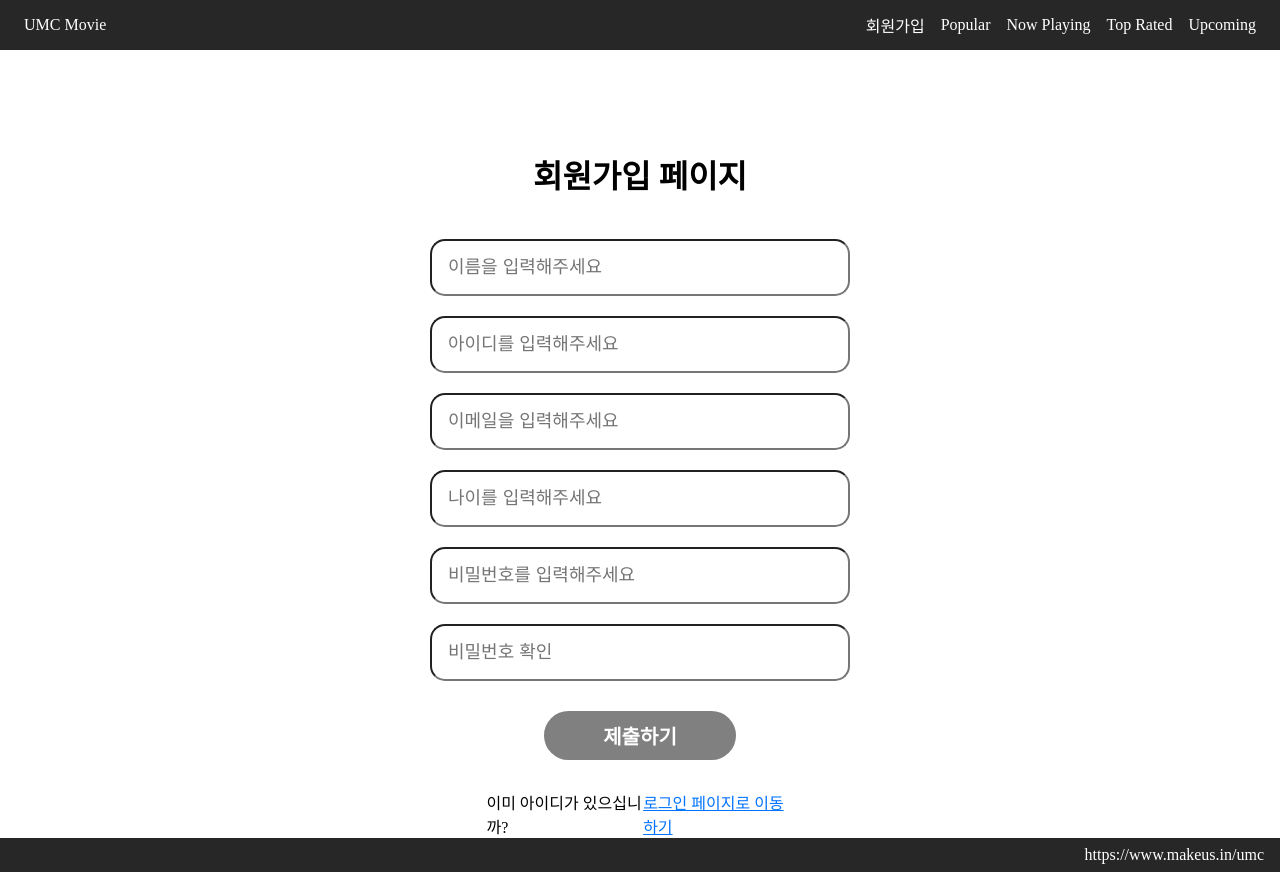
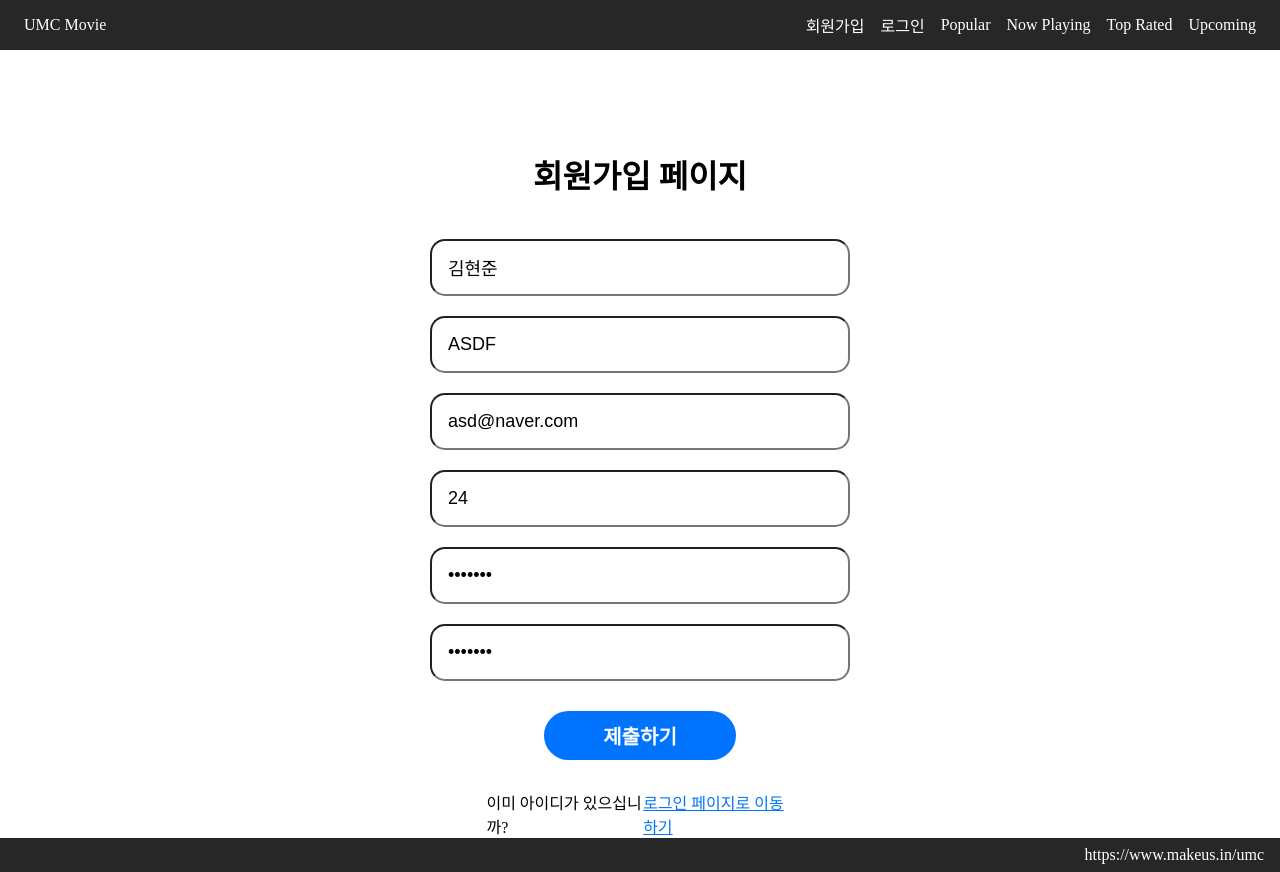
Before and after one commit to hyeonjun0630/UMC_React, a React (Vite) app in the folder week3/: page /signup in a window 1280 px wide. Built offline with nearby package versions, Linux system fonts and the light colour scheme.

Commit message:
나 정말 많은 일이 있었어

```diff
--- a/week3/src/App.jsx
+++ b/week3/src/App.jsx
@@ -2,14 +2,17 @@ import styled from "styled-components";
 import {Outlet} from "react-router-dom";
 import {Footer, Header} from "./pages/Fixed.jsx";
 import "./App.css"
+import {UserContextProvider} from "./UserContext.jsx";
 
 function App() {
     return (
+      <UserContextProvider>
         <AppRoot>
           <Header/>
           <Outlet/>
           <Footer/>
         </AppRoot>
+      </UserContextProvider>
     );
   }
 
--- /dev/null
+++ b/week3/src/UserContext.jsx
@@ -0,0 +1,70 @@
+import {createContext, useCallback, useContext, useEffect, useState} from "react";
+
+const UserContext = createContext({ }) // 원래는 이렇게 하면 안됩니다!!
+
+export const useUserContext = () => useContext(UserContext)
+
+export const UserContextProvider = ({ children }) => {
+  const [token, setToken] = useState(localStorage.getItem("token"))
+  const [user,  setUser] = useState(null)
+
+  const login = useCallback(async (id, pw) => {
+    const body = JSON.stringify({
+      username: id,
+      password: pw
+    })
+    // JSON.stringify덕분에 오브젝트가 다음과 같은 문자열 형태로 저장될 수 있다. -> "{ "username": "asdfasd", "password": "ASDFASDFASDF" }"
+
+    // await fetch() 의 리턴 타입은 Promise<Response> 입니다.
+    // Promise 는, 지금 당장이 아닌 미래의 언젠가 Response(꺽쇠괄호 안의 타입) 를 리턴한다는 '약속'을 표현하는 오브젝트.
+    // 네트워크 요청은 실행 즉시 응답이 돌아오지 않고 시간이 조금 걸리기 때문에, '미래'라고 표현함.
+    // 다만, 이 미래가 도래할 때까지 단순히 '기다리면', JS 로직이 중지되기 때문에 페이지가 '응답없음' 상태가 됨.
+    // 그렇기 때문에 '비동기'적으로 코드를 실행해야하며, 그것이 Promise 의 역할.
+
+    // 물론 Promise 는 단순히 약속이기 때문에, 지금 당장 값을 가져올 수 있어야 하겠죠?
+    // 그래서 이 약속의 때가 도래할 때까지 기다리는 방법에 두 가지가 있습니다:
+
+    // - async 함수 안에서 await 사용하기
+    // - .then() 사용하기
+    const loginResponse = await fetch("http://localhost:8080/auth/login", { method: "POST", body, headers: { "Content-Type": "application/json"} })
+    if (loginResponse.status === 401)
+      throw Error({ status: 401, at: "login" })
+
+    const { token } = await loginResponse.json()
+
+    setToken(token)
+    localStorage.setItem("token", token)
+  }, [])
+
+  const logout = useCallback(() => {
+    setToken(null)
+    setUser(null)
+    localStorage.removeItem("token")
+  }, [])
+
+  useEffect(() => {
+    if (!token) return
+
+    const async = async () => {
+      const myInfoResponse = await fetch(
+        "http://localhost:8080/auth/me",
+        {method: "GET", headers: {"Authorization": `Bearer ${token}`, "Content-Type": "application/json"}}
+      )
+
+      if (myInfoResponse.status !== 200)
+        throw Error({status: myInfoResponse.status, at: "me"})
+
+      const me = await myInfoResponse.json()
+      // me 는 username, name, age, email 을 가지는 오브젝트.
+
+      setUser(me)
+    }
+    async().then()
+  }, [token])
+
+  return (
+    <UserContext.Provider value={{ token, setToken, login, logout, user }}>
+      {children}
+    </UserContext.Provider>
+  )
+}
--- a/week3/src/pages/Fixed.jsx
+++ b/week3/src/pages/Fixed.jsx
@@ -1,22 +1,41 @@
 import styled from "styled-components";
 import {Link, useLocation} from "react-router-dom";
+import {useUserContext} from "../UserContext.jsx";
+import PropTypes from "prop-types";
 
 export const Header = () => {
-  const location = useLocation()
+  const { token, logout } = useUserContext()
 
   return (
     <HeaderRoot>
-      <HeaderTitle><HeaderAnchor to={"/"} selected={location.pathname === "/"}>UMC Movie</HeaderAnchor></HeaderTitle>
+      <HeaderTitle><HeaderItem to={"/"}>UMC Movie</HeaderItem></HeaderTitle>
 
       <Spacer/>
 
-      <HeaderAnchor to={"/signUp"} selected={location.pathname === "/signUp"}>회원가입</HeaderAnchor>
-      <HeaderAnchor to={"/popular"} selected={location.pathname === "/popular"}>Popular</HeaderAnchor>
-      <HeaderAnchor to={"/nowplaying"} selected={location.pathname === "/nowplaying"}>Now Playing</HeaderAnchor>
-      <HeaderAnchor to={"/toprated"} selected={location.pathname === "/toprated"}>Top Rated</HeaderAnchor>
-      <HeaderAnchor to={"/upcoming"} selected={location.pathname === "/upcoming"}>Upcoming</HeaderAnchor>
+      {token ?
+        <>
+          <HeaderAnchor to={""} onClick={logout}>로그아웃</HeaderAnchor>
+        </> :
+        <>
+          <HeaderItem to={"/signUp"}>회원가입</HeaderItem>
+          <HeaderItem to={"/login"}>로그인</HeaderItem>
+        </>
+      }
+      <HeaderItem to={"/popular"}>Popular</HeaderItem>
+      <HeaderItem to={"/nowplaying"}>Now Playing</HeaderItem>
+      <HeaderItem to={"/toprated"}>Top Rated</HeaderItem>
+      <HeaderItem to={"/upcoming"}>Upcoming</HeaderItem>
     </HeaderRoot>
   )
+}
+
+const HeaderItem = props => {
+  const location = useLocation()
+  return <HeaderAnchor to={props.to} selected={location.pathname === props.to}>{props.children}</HeaderAnchor>
+}
+HeaderItem.propTypes = {
+  to: PropTypes.string,
+  children: PropTypes.node
 }
 
 const HeaderRoot = styled.div`
--- a/week3/src/pages/Intro.jsx
+++ b/week3/src/pages/Intro.jsx
@@ -3,8 +3,14 @@ import styled from "styled-components";
 import {useCallback, useEffect, useState} from "react";
 import {Movie} from "./Movies.jsx";
 import {TMDB} from "../utils/TheMovieDatabaseApi.js";
+import {useUserContext} from "../UserContext.jsx";
 
 export const Intro = () => {
+  const { token, user } = useUserContext()
+  // user?.name => user 가 null 이거나 undefined 이면 undefined, 그렇지 않으면 user.name 입니다.
+  // a ?? b => a 가 null 이거나 undefined 이면 b, 그렇지 않으면 a 입니다.
+  const message = !token ? "환영합니다!" : user?.name ? `${user.name}님 환영합니다.` : "사용자 데이터를 가져오는 중입니다."
+
   const [query, setQuery] = useState("")
   const [searchResults, setSearchResults] = useState([])
   const [searching, setSearching] = useState(false)
@@ -35,7 +41,7 @@ export const Intro = () => {
 
   return (
     <>
-      <IntroContent>환영합니다</IntroContent>
+      <IntroContent>{message}</IntroContent>
       <Back>
         <BackContent>🎬 Find your movies!</BackContent>
         <TextBox onChange={(event) => setQuery(event.target.value)}></TextBox>
--- a/week3/src/pages/LoginPage.jsx
+++ b/week3/src/pages/LoginPage.jsx
@@ -1,6 +1,7 @@
 import {useMemo, useState} from "react";
 import styled from "styled-components";
 import {useNavigate} from "react-router-dom";
+import {useUserContext} from "../UserContext.jsx";
 
 const Container = styled.div`
   display: flex;
@@ -46,32 +47,34 @@ const ErrorMessage = styled.div`
   text-align: start;
 `;
 
-const emailRegex = /^[a-zA-Z0-9._-]+@[a-zA-Z0-9.-]+\.[a-zA-Z]{2,4}$/;
+const idRegex = /^[a-zA-Z0-9]{1,12}$/;
 const passwordRegex =
   /^(?=.*[A-Za-z])(?=.*\d)(?=.*[$@$!%*#?&])[A-Za-z\d$@$!%*#?&]{4,12}$/;
 
 const LoginPage = () => {
   const navigate = useNavigate();
 
+  const { login } = useUserContext()
+
   // const [inputValue, setInputValue] = useState({ // 기존부분
   //   email: "",
   //   password: "",
   // });
 
-  const [email, setEmail] = useState("")
+  const [id, setId] = useState("")
   const [password, setPassword] = useState("")
 
   const [emailTouched, setEmailTouched] = useState(null)
   const [passwordTouched, setPasswordTouched] = useState(null)
 
-  const emailInvalid = useMemo(() => {
-    if (email === "")
-      return "이메일을 입력해주세요!"
-    if (!emailRegex.test(email))
-      return "올바른 이메일 형식을 입력해주세요!"
+  const idInValid = useMemo( () => {
+    if (id === "")
+      return "아이디를 입력해주세요!"
+    if (!idRegex.test(id))
+      return "올바른 아이디를 입력해주세요!"
 
     return null
-  }, [email])
+  }, [id])
 
   const passwordInvalid = useMemo(() => {
     if (password === "")
@@ -83,20 +86,29 @@ const LoginPage = () => {
   }, [password])
 
   const formValid = useMemo(
-    () => !emailInvalid && !passwordInvalid,
-    [emailInvalid, passwordInvalid]
+    () => !idInValid && !passwordInvalid,
+    [idInValid, passwordInvalid]
   )
 
-  const LogInClick = () => {
+  const clearForm = () => {
+    setId("")
+    setPassword("")
+    setEmailTouched(null)
+    setPasswordTouched(null)
+  }
+
+  const LogInClick = async () => {
     if (formValid) {
-      alert("로그인에 성공하였습니다.");
-      const user = { email, password };
-      console.log("유저정보", user);
-      navigate("/");
+      try {
+        await login(id, password)
+        alert("로그인에 성공하였습니다.");
+        navigate("/");
+      } catch (e) {
+        alert("로그인에 실패하였습니다.");
+      }
     } else {
-      console.log("로그인에 실패하였습니다.");
-      alert("로그인에 실패하였습니다.");
-      window.location.reload(); // 페이지 새로고침
+      alert("필드에 이상한 값이 있습니다.");
+      clearForm()
     }
   };
 
@@ -105,16 +117,16 @@ const LoginPage = () => {
       <h1>로그인 페이지</h1>
       <FormContainer>
         <StyleInput
-          type="email"
-          placeholder="이메일을 입력해주세요"
-          // value={inputValue.email}
-          value={email}
+          type="text"
+          placeholder="아이디를 입력해주세요"
+          // value={inputValue.id}
+          value={id}
           onBlur={() => setEmailTouched(true)}
           onChange={(event) =>
-            // setInputValue({ ...inputValue, email: event.target.value })
-            setEmail(event.target.value)}
+            // setInputValue({ ...inputValue, id: event.target.value })
+            setId(event.target.value)}
         />
-        {emailInvalid && emailTouched && <ErrorMessage>{emailInvalid}</ErrorMessage>}
+        {idInValid && emailTouched && <ErrorMessage>{idInValid}</ErrorMessage>}
 
         <StyleInput
           type="password"
--- a/week3/src/pages/Movies.jsx
+++ b/week3/src/pages/Movies.jsx
@@ -13,10 +13,13 @@ const Movies = props => {
 
   const [movies, setMovies] = useState([])
 
+  // { page, type, ... } 와 { page: page, type: type, ... } 는 같은 의미. 키와 값의 변수 이름이 같으면 축약할 수 있다.
+  const childrenProps = { type, page, setPage, movies, setMovies }
+
   if (pagination === "page")
-    return <PagerMovies type={type} page={page} setPage={setPage} movies={movies} setMovies={setMovies}/>
-  else
-    return <ScrollingMovies type={type} page={page} setPage={setPage} movies={movies} setMovies={setMovies}/>
+    return <PagerMovies { ...childrenProps }/>
+  else // (pagination === "infinite-scroll")
+    return <ScrollingMovies { ...childrenProps } />
 }
 
 Movies.propTypes = {
--- a/week3/src/pages/SignUpPage.jsx
+++ b/week3/src/pages/SignUpPage.jsx
@@ -67,12 +67,12 @@ const passwordRegex =
 const SignUpPage = () => {
   const navigate = useNavigate();
 
-  const [name, setName] = useState("")
-  const [id, setId] = useState("")
-  const [email, setEmail] = useState("")
-  const [age, setAge] = useState("")
-  const [password, setPassword] = useState("")
-  const [passwordCheck, setPasswordCheck] = useState("")
+  const [name, setName] = useState("김현준")
+  const [id, setId] = useState("ASDF")
+  const [email, setEmail] = useState("asd@naver.com")
+  const [age, setAge] = useState("24")
+  const [password, setPassword] = useState("Hyeon1!")
+  const [passwordCheck, setPasswordCheck] = useState("Hyeon1!")
 
   const [nameTouched, setNameTouched] = useState(null)
   const [idTouched, setIdTouched] = useState(null)
@@ -146,14 +146,19 @@ const SignUpPage = () => {
     [nameInvalid, idInValid, ageInvalid, emailInvalid, passwordInvalid, passwordCheckInvalid]
   )
 
-  const SignUpClick = () => {
+  const signUpClick = async () => {
     if (formValid) {
-      alert("회원가입에 성공하였습니다.");
-      const user = { name, id, email, age, password };
-      console.log("유저정보", user);
-      navigate("/login");
+      const body = JSON.stringify({ name, username: id, email, age: age, password, passwordCheck });
+      // B.E.로 보내기 =
+      const response = await fetch("http://localhost:8080/auth/signup", { method: "POST", body, headers: { "Content-Type": "application/json" } })
+      if (response.ok) { // 응답코드가 200번대이면!
+        alert("회원가입에 성공하였습니다.");
+        navigate("/login");
+      } else {
+        alert("회원가입 실패!!")
+      }
     } else {
-      console.log("회원가입에 실패하였습니다.");
+      console.log("필드에 잘못된 데이터가 있습니다.");
     }
   };
 
@@ -218,7 +223,7 @@ const SignUpPage = () => {
       </FormContainer>
 
       <SubmitButton
-        onClick={SignUpClick}
+        onClick={signUpClick}
         $allValid={formValid}
       >
         제출하기
```
Lines whose indentation alone changed are shown as unchanged.
